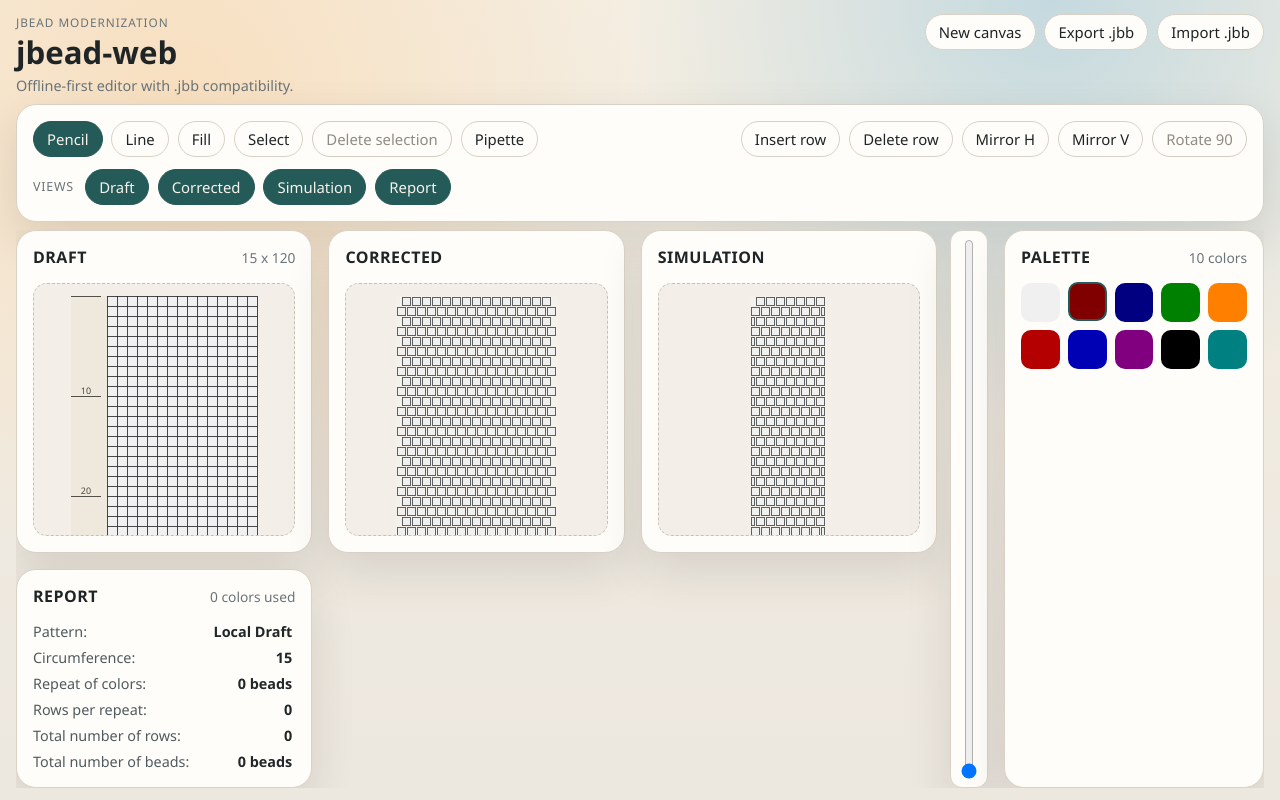
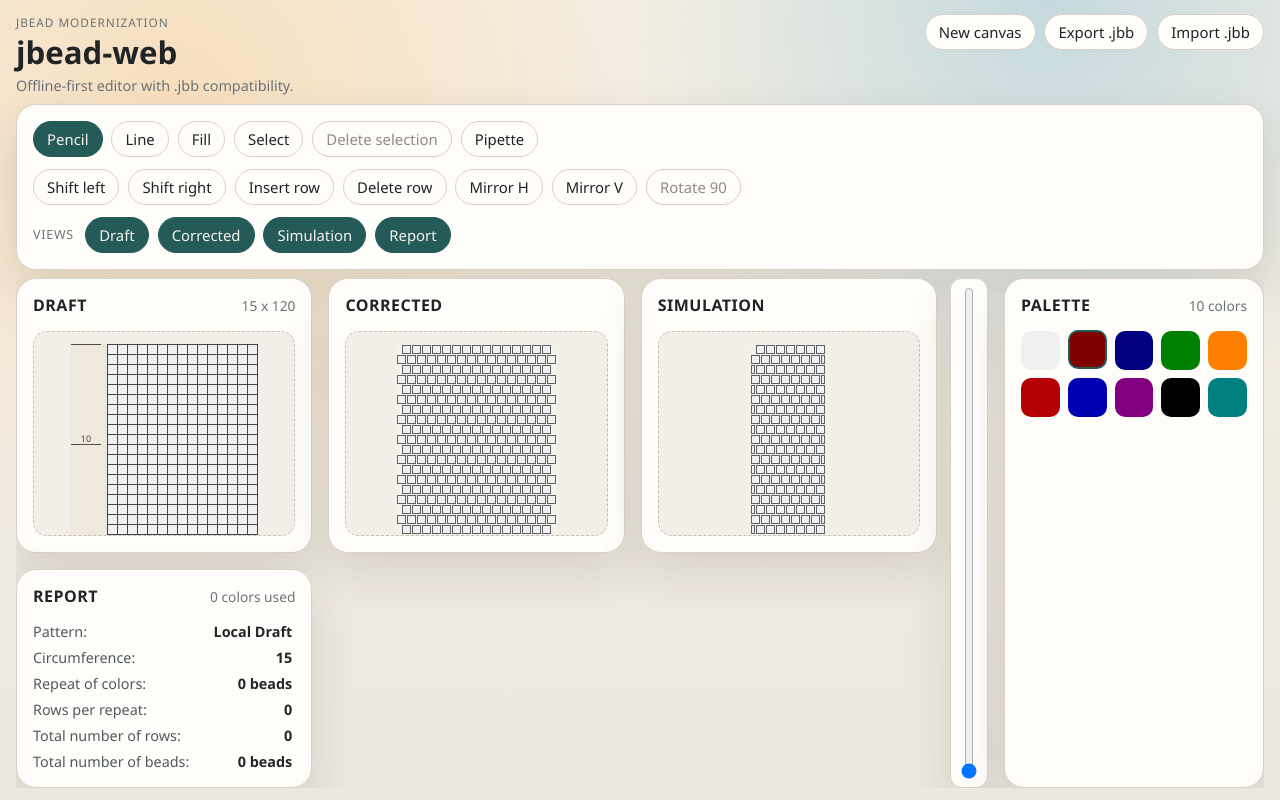
Before and after one commit to cyrilcombe/tsbead, a React (Vite) app: page / in a window 1280 px wide. Built offline with nearby package versions, Linux system fonts and the light colour scheme.

Commit message:
feat(ui): add shift controls and complete T-013

```diff
--- a/src/App.tsx
+++ b/src/App.tsx
@@ -427,6 +427,12 @@ function App() {
             </button>
           </div>
           <div className="button-strip">
+            <button className="action" onClick={() => shiftLeft()} title="ArrowLeft">
+              Shift left
+            </button>
+            <button className="action" onClick={() => shiftRight()} title="ArrowRight">
+              Shift right
+            </button>
             <button className="action" onClick={() => insertRow()}>
               Insert row
             </button>
```
Also changed, not shown: 1 other file (tests, documents, lock files or other folders).
